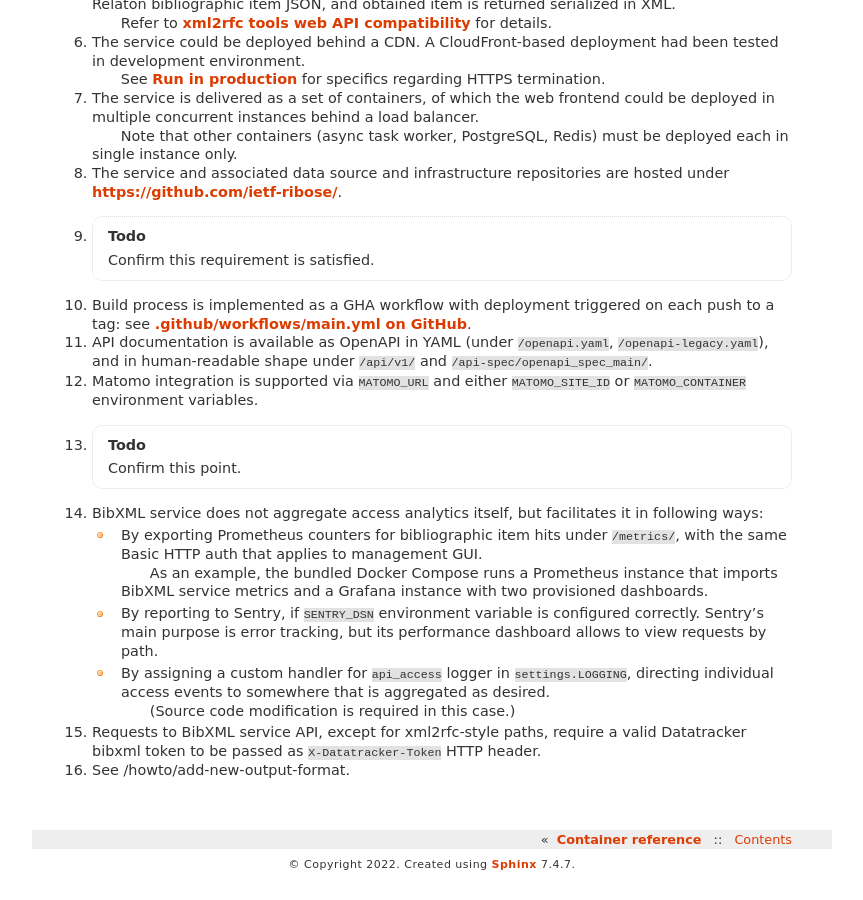
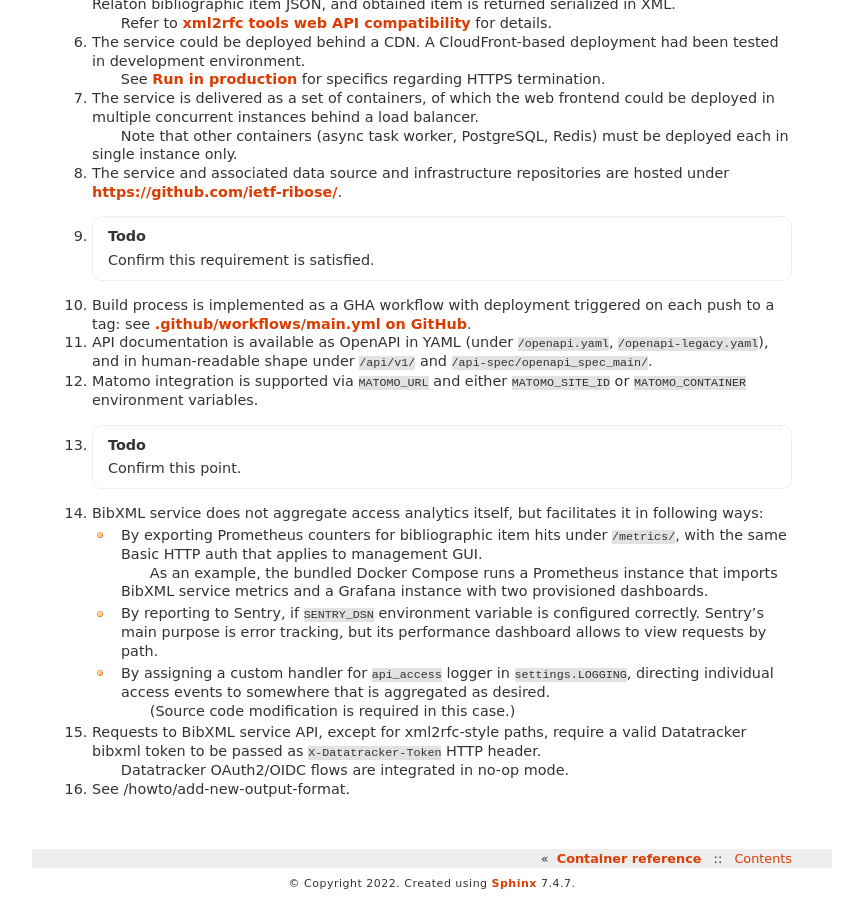
Before and after one commit to ietf-tools/bibxml-service, a Sphinx documentation site: the page built from docs/rfp-requirements.rst, in a window 1280 px wide and 900 px high, scrolled down 802 px. Shown: the whole window, without its empty margins (208-1071 px from the left). Built offline with Sphinx 7.4.7, drawn with Linux system fonts in a browser that asks for light colours; pages that are not in the unit, such as notebooks, are missing from menus.

Commit message:
docs: add note about Datatracker OIDC

```diff
--- a/docs/rfp-requirements.rst
+++ b/docs/rfp-requirements.rst
@@ -101,4 +101,6 @@ RFP requirement compliance
     except for xml2rfc-style paths, require a valid Datatracker bibxml token
     to be passed as ``X-Datatracker-Token`` HTTP header.
 
+    Datatracker OAuth2/OIDC flows are integrated in no-op mode.
+
 16. See :doc:`/howto/add-new-output-format`.
```
